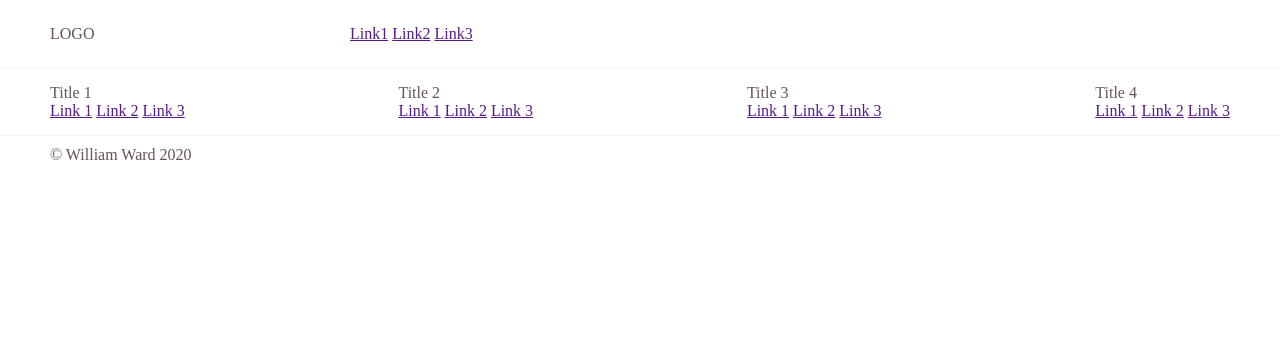
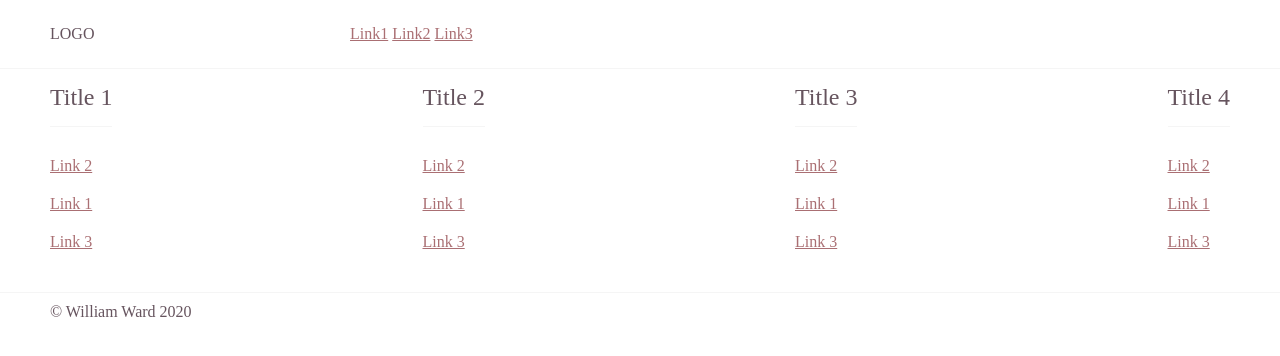
Before and after one commit to WilliamWard074/symfony-site, a Symfony app: template templates/base.html.twig in a window 1280 px wide. Shown: the top 356 px of the page. Run offline with Twig, Linux system fonts and the light colour scheme; the template is opened without the code that fills it, so the values that code supplies are empty; some libraries are stand-ins or nearby versions.

Commit message:
Fix styling issue

```diff
--- a/assets/styles/global/_global.scss
+++ b/assets/styles/global/_global.scss
@@ -4,7 +4,16 @@
 
 body{
 	margin:0;
-	color: $font-colour;
+	color: $zambezi;
+	font-size:16px;
+}
+
+a{
+	color:$coralTree;
+
+	&:hover{
+		color: $zambezi;
+	}
 }
 
 .layout-container{
--- a/templates/footer.html.twig
+++ b/templates/footer.html.twig
@@ -3,35 +3,35 @@
 		<div class="footer-container layout-container">
 			<div class="footer-section">
 				<div class="footer-section-title">Title 1</div>
-				<div class="footer-section-content">
-					<a href="">Link 1</a>
-					<a href="">Link 2</a>
-					<a href="">Link 3</a>
-				</div>
+				<ul class="footer-section-list">
+					<li class="footer-section-list__item"><a href="#" class="footer-section-list__link">Link 2</a></li>
+					<li class="footer-section-list__item"><a href="#"class="footer-section-list__link" >Link 1</a></li>
+					<li class="footer-section-list__item"><a href="#" class="footer-section-list__link">Link 3</a></li>
+				</ul>
 			</div>
 			<div class="footer-section">
 				<div class="footer-section-title">Title 2</div>
-				<div class="footer-section-content">
-					<a href="">Link 1</a>
-					<a href="">Link 2</a>
-					<a href="">Link 3</a>
-				</div>
+				<ul class="footer-section-list">
+					<li class="footer-section-list__item"><a href="#" class="footer-section-list__link">Link 2</a></li>
+					<li class="footer-section-list__item"><a href="#"class="footer-section-list__link" >Link 1</a></li>
+					<li class="footer-section-list__item"><a href="#" class="footer-section-list__link">Link 3</a></li>
+				</ul>
 			</div>
 			<div class="footer-section">
 				<div class="footer-section-title">Title 3</div>
-				<div class="footer-section-content">
-					<a href="">Link 1</a>
-					<a href="">Link 2</a>
-					<a href="">Link 3</a>
-				</div>
+				<ul class="footer-section-list">
+					<li class="footer-section-list__item"><a href="#" class="footer-section-list__link">Link 2</a></li>
+					<li class="footer-section-list__item"><a href="#"class="footer-section-list__link" >Link 1</a></li>
+					<li class="footer-section-list__item"><a href="#" class="footer-section-list__link">Link 3</a></li>
+				</ul>
 			</div>
 			<div class="footer-section">
 				<div class="footer-section-title">Title 4</div>
-				<div class="footer-section-content">
-					<a href="">Link 1</a>
-					<a href="">Link 2</a>
-					<a href="">Link 3</a>
-				</div>
+				<ul class="footer-section-list">
+					<li class="footer-section-list__item"><a href="#" class="footer-section-list__link">Link 2</a></li>
+					<li class="footer-section-list__item"><a href="#"class="footer-section-list__link" >Link 1</a></li>
+					<li class="footer-section-list__item"><a href="#" class="footer-section-list__link">Link 3</a></li>
+				</ul>
 			</div>
 		</div>
 	</div>
```
Also changed, not shown: assets/styles/global/colours.scss (+6 -2 lines), assets/styles/global/footer.scss (+7 -3 lines), assets/styles/style.min.css (+18 -5 lines), public/build/css/style.min.css, 1 other file.
